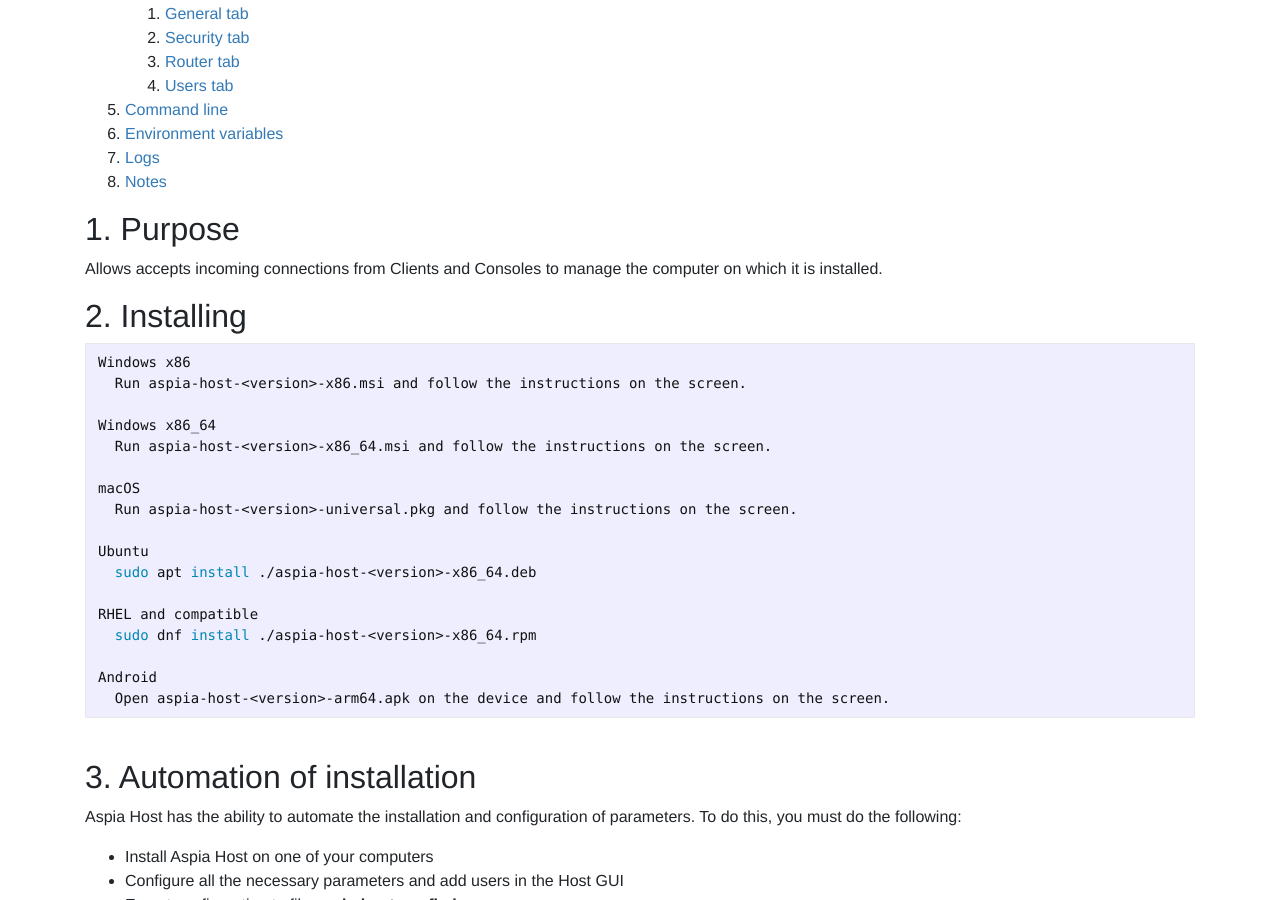
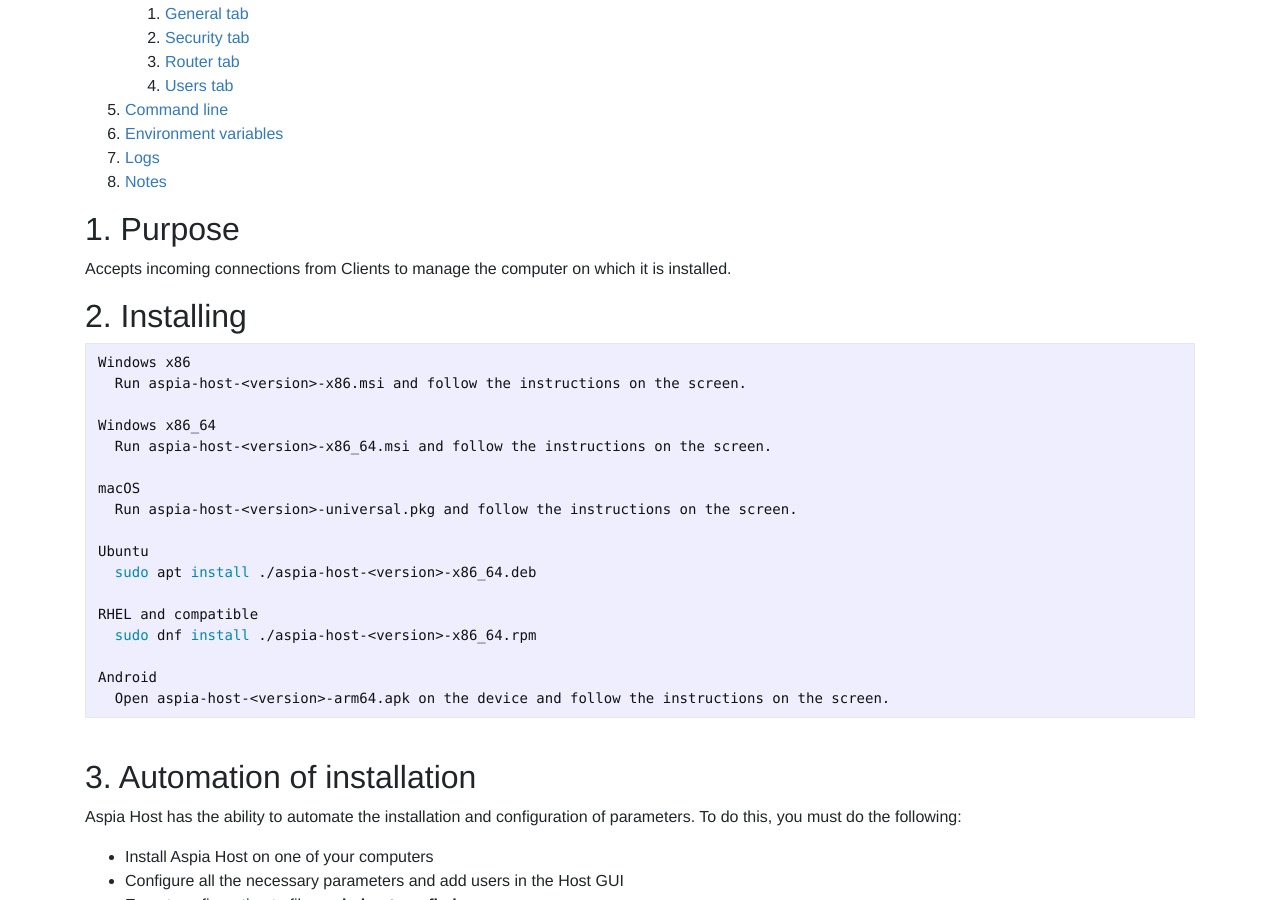
Before and after one commit to dchapyshev/dchapyshev.github.io, a Jekyll site: the page built from docs/host.md, in a window 1280 px wide and 900 px high, scrolled down 324 px. Built offline with Jekyll 4.4.1, drawn with Linux system fonts in a browser that asks for light colours.

Commit message:
Update docs.

````diff
--- a/docs/host.md
+++ b/docs/host.md
@@ -18,7 +18,7 @@ title: Aspia Host
 8. [Notes](#notes)
 
 ## 1. Purpose <a name="purpose"></a>
-Allows accepts incoming connections from Clients and Consoles to manage the computer on which it is installed.
+Accepts incoming connections from Clients to manage the computer on which it is installed.
 
 ## 2. Installing <a name="installing"></a>
 ```bash
````
